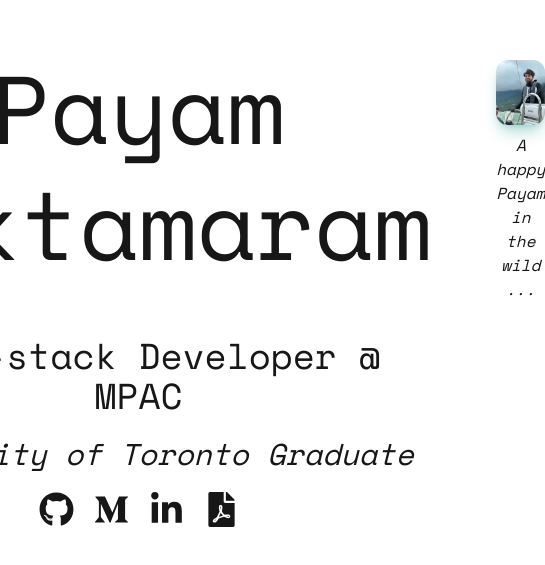
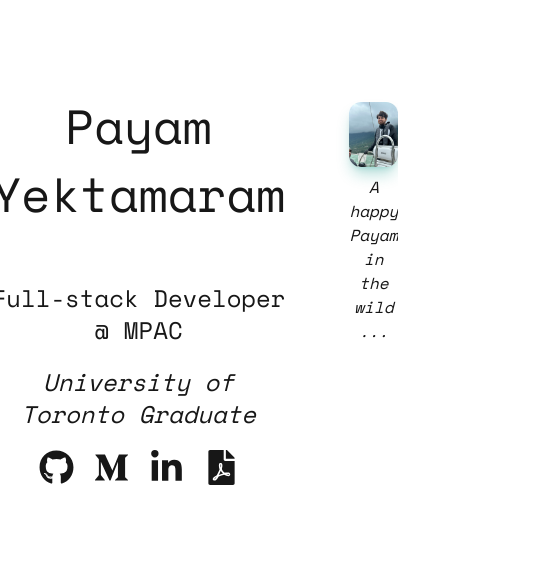
Before and after one commit to payamyek/portfolio-2024, a Next.js app: page / in a window 390 px wide. Shown: the part 129-694 px from the top of the page, 545 px wide, since content can reach past the window. Built offline with nearby package versions, Linux system fonts and the light colour scheme.

Commit message:
refactor: code cleanup

```diff
--- a/app/page.tsx
+++ b/app/page.tsx
@@ -8,14 +8,14 @@ export default function Home() {
     <div className='flex justify-center gap-x-16'>
       <div className='flex flex-col justify-center gap-y-16'>
         <div className='flex flex-col gap-y-5'>
-          <div className='text-center text-8xl'>Payam</div>
-          <div className='text-8xl'>Yektamaram</div>
+          <div className='text-center text-5xl md:text-8xl'>Payam</div>
+          <div className='text-5xl md:text-8xl'>Yektamaram</div>
         </div>
         <div className='flex flex-col gap-y-5'>
-          <span className='text-center text-4xl'>
+          <span className='text-center text-2xl md:text-4xl'>
             Full-stack Developer @ MPAC
           </span>
-          <span className='text-center text-3xl italic'>
+          <span className='text-center text-2xl italic md:text-3xl'>
             University of Toronto Graduate
           </span>
           <div className='flex justify-center gap-x-5'>
--- a/app/ui/icon-link.tsx
+++ b/app/ui/icon-link.tsx
@@ -11,7 +11,7 @@ export default function IconLink(props: Readonly<Props>): JSX.Element {
       href={props.href}
       rel='noopener noreferrer'
       target='_blank'
-      className='hover:border-c duration-200 ease-in hover:scale-110'
+      className='hover:border-c cursor-pointer duration-200 ease-in hover:scale-110'
     >
       {props.icon}
     </Link>
```
